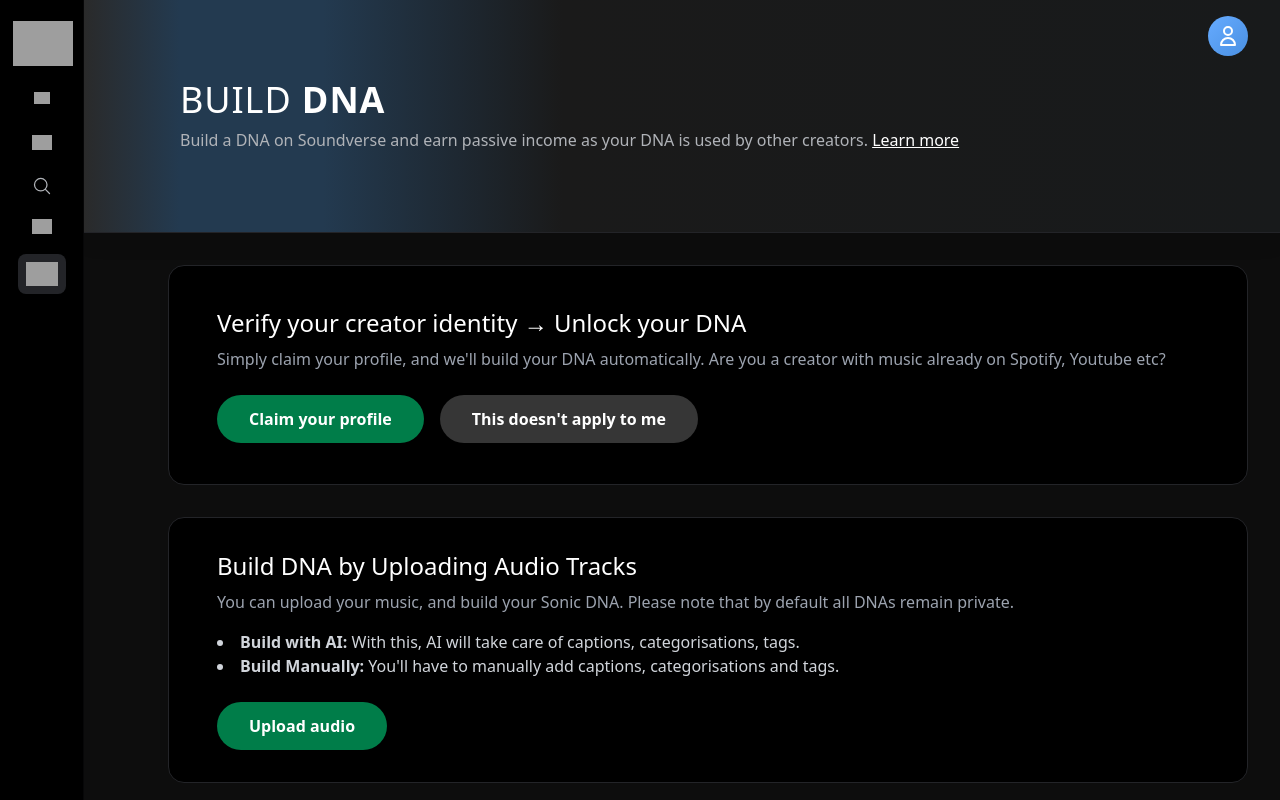
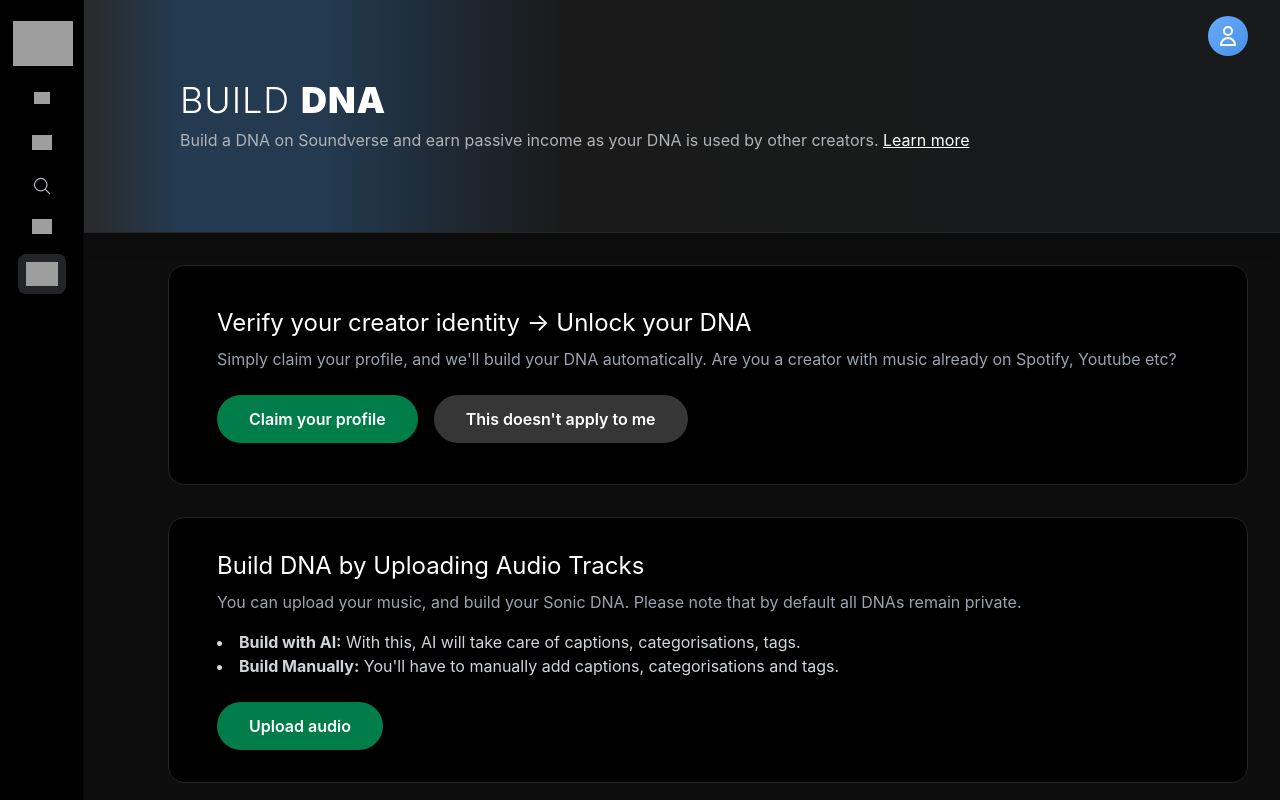
Before and after one commit to Mohi1038/Soundverse-DNA, a Next.js app in the folder frontend/: page / in a window 1280 px wide. Built offline with nearby package versions, Linux system fonts and the light colour scheme; grey boxes are pictures that could not be loaded.

Commit message:
feat: add PowerGrotesk and Macan font families to global styles

```diff
--- a/frontend/styles/globals.css
+++ b/frontend/styles/globals.css
@@ -1,6 +1,16 @@
 @tailwind base;
 @tailwind components;
 @tailwind utilities;
+
+/* Font imports */
+@font-face {
+  font-family: 'PowerGrotesk-Regular';
+  src: url('../PowerGrotesk-Regular.ttf') format('truetype');
+  font-weight: normal;
+  font-style: normal;
+}
+
+@import url('https://fonts.googleapis.com/css2?family=Inter:wght@300;400;500;600;700&display=swap');
 
 @layer utilities {
   .animate-shimmer {
@@ -58,4 +68,5 @@
 body {
   background: #18191B;
   color: #fff;
+  font-family: 'Inter', sans-serif;
 }
```
